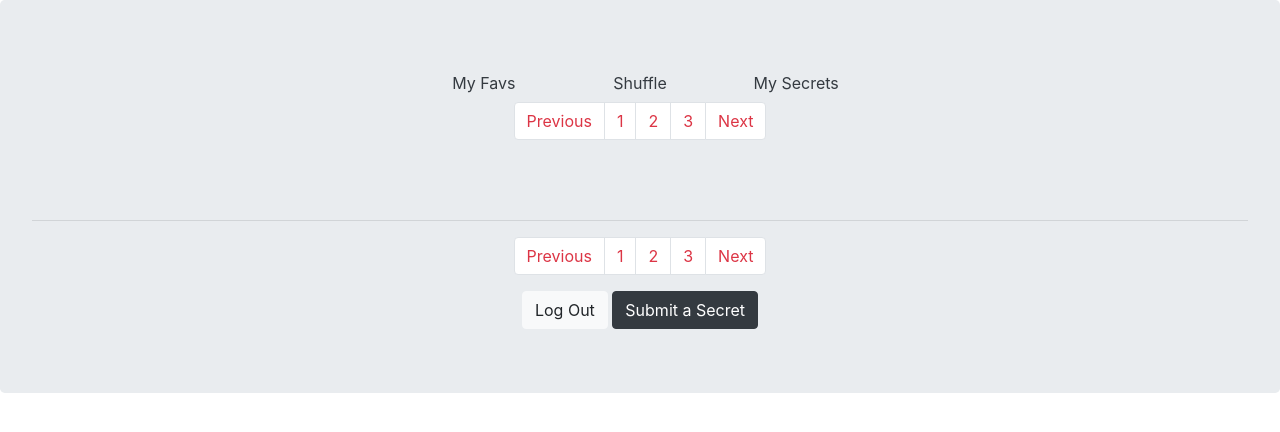
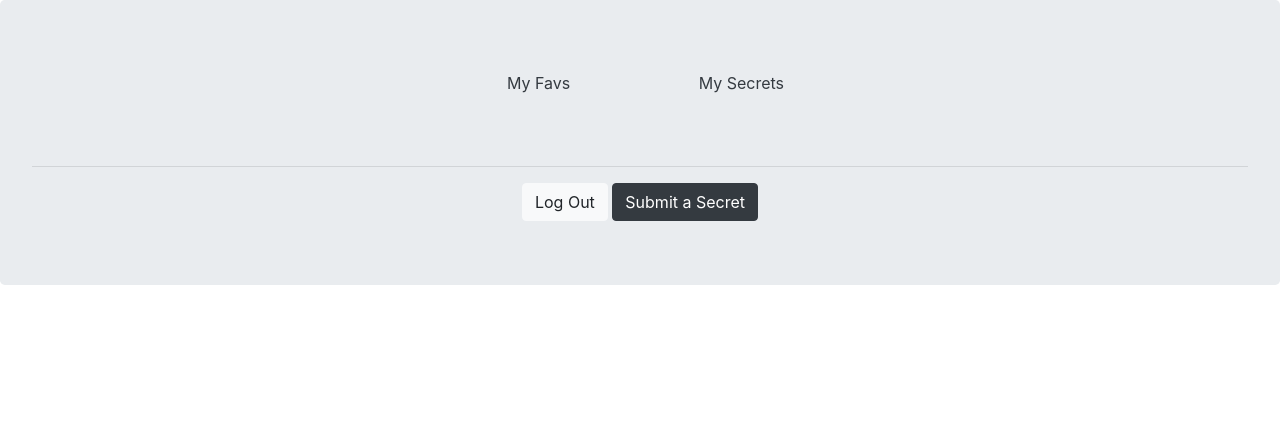
Before and after one commit to Gescale/SecretsSociety, a Node server app: template views/secrets.ejs in a window 1280 px wide. Shown: the part 56-488 px from the top of the page. Run offline with Node 20, Linux system fonts and the light colour scheme; the template is opened without the code that fills it, so the values that code supplies are empty; some libraries are stand-ins or nearby versions.

Commit message:
Commented some code that is still work in progress, so that deployment can happen on time, pagination and shuffle

```diff
--- a/views/secrets.ejs
+++ b/views/secrets.ejs
@@ -7,16 +7,16 @@
         <div class="col col-lg-2">
           <a class="btn text-dark" href="/favs">My Favs</a>
         </div>
-        <div class="col-md-auto">
+        <!-- <div class="col-md-auto">
           <a class="btn text-dark" aria-disabled="true" href="/shuffle">Shuffle</a>
-        </div>
+        </div> -->
         <div class="col col-lg-2">
           <a class="btn text-dark" href="/me/posts">My Secrets</a>
         </div>
       </div>
 
 
-      <div class="row justify-content-md-center">
+      <!-- <div class="row justify-content-md-center">
         <ul class="pagination">
           <li class="page-item"><a class="page-link text-danger" href="#">Previous</a></li>
           <li class="page-item"><a class="page-link text-danger" href="#">1</a></li>
@@ -24,7 +24,7 @@
           <li class="page-item"><a class="page-link text-danger" href="#">3</a></li>
           <li class="page-item"><a class="page-link text-danger" href="#">Next</a></li>
         </ul>
-      </div>
+      </div> -->
     </div>
 
     <br>
@@ -52,7 +52,7 @@
 
     <hr>
 
-    <div class="row justify-content-md-center">
+    <!-- <div class="row justify-content-md-center">
       <ul class="pagination">
         <li class="page-item"><a class="page-link text-danger" href="#">Previous</a></li>
         <li class="page-item"><a class="page-link text-danger" href="#">1</a></li>
@@ -60,7 +60,7 @@
         <li class="page-item"><a class="page-link text-danger" href="#">3</a></li>
         <li class="page-item"><a class="page-link text-danger" href="#">Next</a></li>
       </ul>
-    </div>
+    </div> -->
 
     <a class="btn btn-light btn-md" href="/logout" role="button">Log Out</a>
     <a class="btn btn-dark btn-md" href="/submit" role="button">Submit a Secret</a>
```
